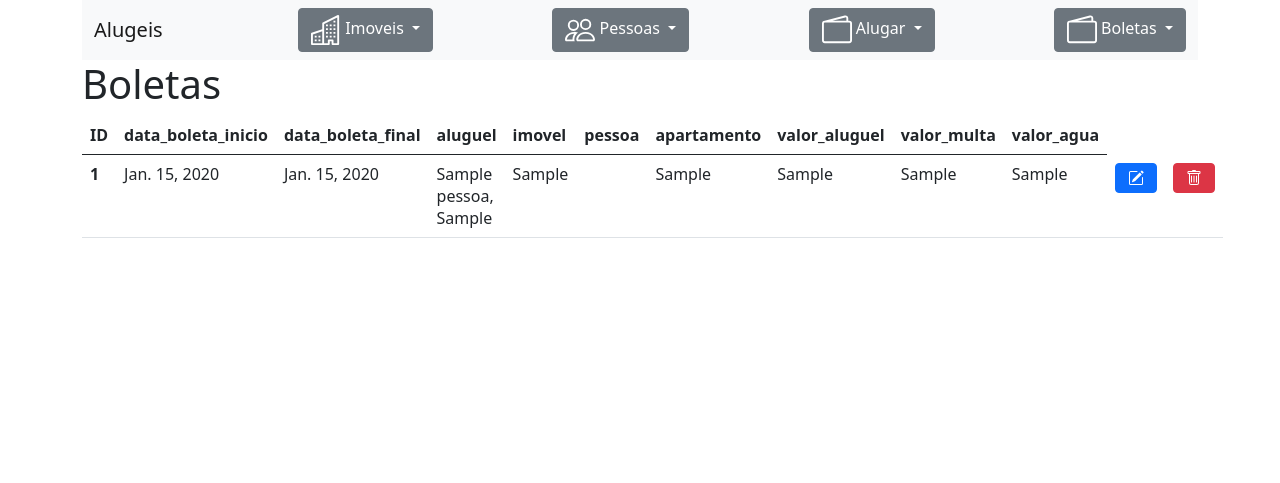
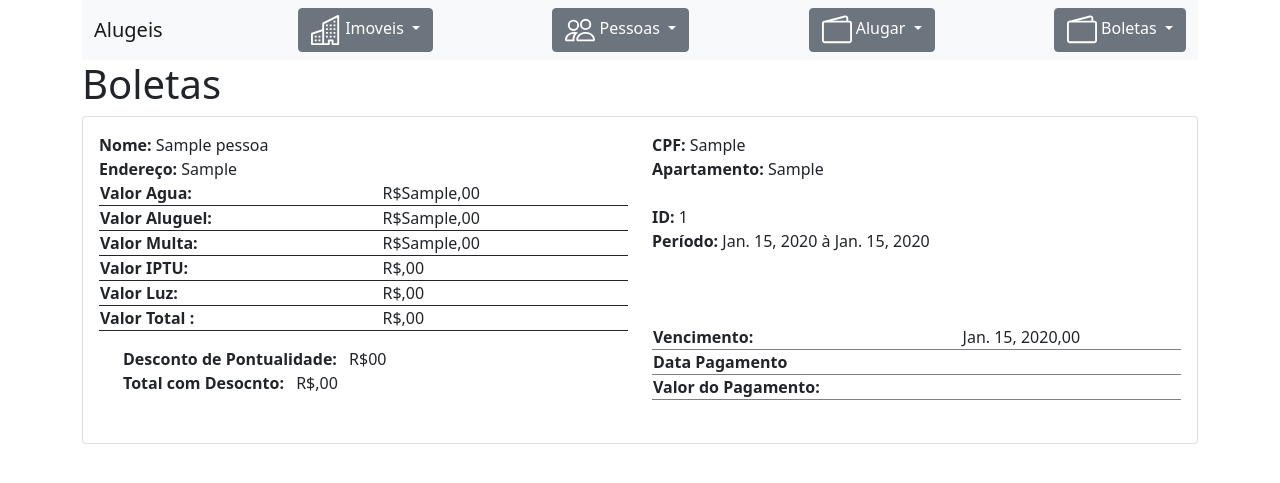
Before and after one commit to joaosaliba/ControleAlugel, a Django app: page /lista_boletas/ in a window 1280 px wide. Shown: the top 483 px of the page. Run offline with Django 3.2, Linux system fonts and the light colour scheme; tables that the repository leaves empty hold one stand-in row (values such as "Sample post").

Commit message:
Primeira versao card-boleta

```diff
--- a/Aluguel/templates/boleta/list_boletas.html
+++ b/Aluguel/templates/boleta/list_boletas.html
@@ -9,61 +9,103 @@
   {% endfor %}
 </ul>
 {% endif %}
-<table class="table">
-
-  <thead>
-    <tr>
-    <th scope="col">ID</th>
-    <th scope="col">data_boleta_inicio</th>
-    <th scope="col">data_boleta_final</th>
-    <th scope="col">aluguel</th>
-    <th scope="col">imovel</th>
-    <th scope="col">pessoa</th>
-    <th scope="col">apartamento</th>
-    <th scope="col">valor_aluguel</th>
-    <th scope="col">valor_multa</th>
-    <th scope="col">valor_agua</th>
-
-
-    </tr>
-  </thead>
-  <tbody>
-  {% for boleta in boletas %}
-
-    <tr>
-      <th scope="row">{{boleta.id}}</th>
-        <td>{{boleta.data_boleta_inicio}}</td>
-        <td>{{boleta.data_boleta_final}}</td>
-        <td>{{boleta.aluguel}}</td>
-        <td>{{boleta.imovel_b}}</td>
-        <td>{{boletapessoa_b}}</td>
-        <td>{{boleta.apartamento}}</td>
-        <td>{{boleta.valor_aluguel}}</td>
-        <td>{{boleta.valor_multa}}</td>
-        <td>{{boleta.valor_agua}}</td>
-      <td><a href="{% url 'editImovel' boleta.id %}">
-        <button type="button" class="btn btn-primary">
-          <svg xmlns="http://www.w3.org/2000/svg" width="16" height="16" fill="currentColor" class="bi bi-pencil-square" viewBox="0 0 16 16">
-            <path d="M15.502 1.94a.5.5 0 0 1 0 .706L14.459 3.69l-2-2L13.502.646a.5.5 0 0 1 .707 0l1.293 1.293zm-1.75 2.456l-2-2L4.939 9.21a.5.5 0 0 0-.121.196l-.805 2.414a.25.25 0 0 0 .316.316l2.414-.805a.5.5 0 0 0 .196-.12l6.813-6.814z"/>
-            <path fill-rule="evenodd" d="M1 13.5A1.5 1.5 0 0 0 2.5 15h11a1.5 1.5 0 0 0 1.5-1.5v-6a.5.5 0 0 0-1 0v6a.5.5 0 0 1-.5.5h-11a.5.5 0 0 1-.5-.5v-11a.5.5 0 0 1 .5-.5H9a.5.5 0 0 0 0-1H2.5A1.5 1.5 0 0 0 1 2.5v11z"/>
-          </svg>
-       </button></a></td>
-       <td><a href="{% url 'deleteImovel' boleta.id %}">
-        <button type="button" class="btn btn-danger">
-          <svg xmlns="http://www.w3.org/2000/svg" width="16" height="16" fill="currentColor" class="bi bi-trash" viewBox="0 0 16 16">
-            <path d="M5.5 5.5A.5.5 0 0 1 6 6v6a.5.5 0 0 1-1 0V6a.5.5 0 0 1 .5-.5zm2.5 0a.5.5 0 0 1 .5.5v6a.5.5 0 0 1-1 0V6a.5.5 0 0 1 .5-.5zm3 .5a.5.5 0 0 0-1 0v6a.5.5 0 0 0 1 0V6z"/>
-            <path fill-rule="evenodd" d="M14.5 3a1 1 0 0 1-1 1H13v9a2 2 0 0 1-2 2H5a2 2 0 0 1-2-2V4h-.5a1 1 0 0 1-1-1V2a1 1 0 0 1 1-1H6a1 1 0 0 1 1-1h2a1 1 0 0 1 1 1h3.5a1 1 0 0 1 1 1v1zM4.118 4L4 4.059V13a1 1 0 0 0 1 1h6a1 1 0 0 0 1-1V4.059L11.882 4H4.118zM2.5 3V2h11v1h-11z"/>
-          </svg>
-       </button></a></td>
 
 
 
-    </tr>
-    {% endfor %}
-    </tbody>
+    {% for boleta in boletas %}
+
+
+<div class="card">
+  <div class="card-body">
+
+    <div class="row">
+     <div class="col"> <b>Nome:</b> {{boleta.pessoa_b.nome}} </div>
+     <div class="col"> <b>CPF:</b> {{boleta.pessoa_b.cpf}} </div>
+    </div>
+    <div class="row">
+      <div class="col"> <b>Endereço:</b> {{boleta.imovel_b.endereco}} </div>
+      <div class="col"> <b>Apartamento:</b> {{boleta.aluguel.apartamento}} </div>
+
+     </div>
+
+     <div class="row">
+     <div class="col" >
+       <div class="card-table table">
+       <table style="width:100%">
+        <tr>
+          <th>Valor Agua:</th>
+          <td>R${{boleta.valor_agua}},00</td>
+        </tr>
+        <tr>
+          <th>Valor Aluguel:</th>
+          <td>R${{boleta.valor_aluguel}},00</td>
+        </tr>
+         <tr>
+          <th>Valor Multa:</th>
+          <td>R${{boleta.valor_multa}},00</td>
+        </tr>
+         <tr>
+          <th>Valor IPTU:</th>
+          <td>R$,00</td>
+        </tr>
+         <tr>
+          <th>Valor Luz:</th>
+          <td>R$,00</td>
+        </tr>
+        <tr>
+
+        <th>Valor Total :</th>
+        <td>R$,00</td>
+      </tr>
+      </table>
+      <div  class="card-body">
+        <div> <b>Desconto de Pontualidade:</b> R$00</div>
+        <div> <b>Total com Desocnto:</b> R$,00 </div>
+      </div>
+         </div>
+     </div>
+     <div class="col">
+     <br>
+
+       <div  > <b>ID:</b> {{boleta.id}}</div>
+       <div > <b>Período: </b>{{boleta.data_boleta_inicio}} à {{boleta.data_boleta_final}} </div>
+
+
+      <br>
+      <br>
+      <br>
+       <div class="col" >
+        <div class="card-table table">
+        <table style="width:100%">
+         <tr>
+           <th>Vencimento:</th>
+           <td>{{boleta.data_boleta_inicio}},00</td>
+         </tr>
+         <tr>
+           <th>Data Pagamento</th>
+           <td>       </td>
+         </tr>
+          <tr>
+           <th>Valor do Pagamento:</th>
+           <td>     </td>
+         </tr>
+      </table>
+
+     </div>
+    </div>
+
+     </div>
+
+
+    </div>
+
+    </div>
+
+</div>
+
+{% endfor %}
 
 
 
-</table>
 
 {% endblock %}
--- a/docker-compose.yml
+++ b/docker-compose.yml
@@ -1,4 +1,4 @@
-version: "3.9"
+version: "3.3"
 
 services:
   db:
```
